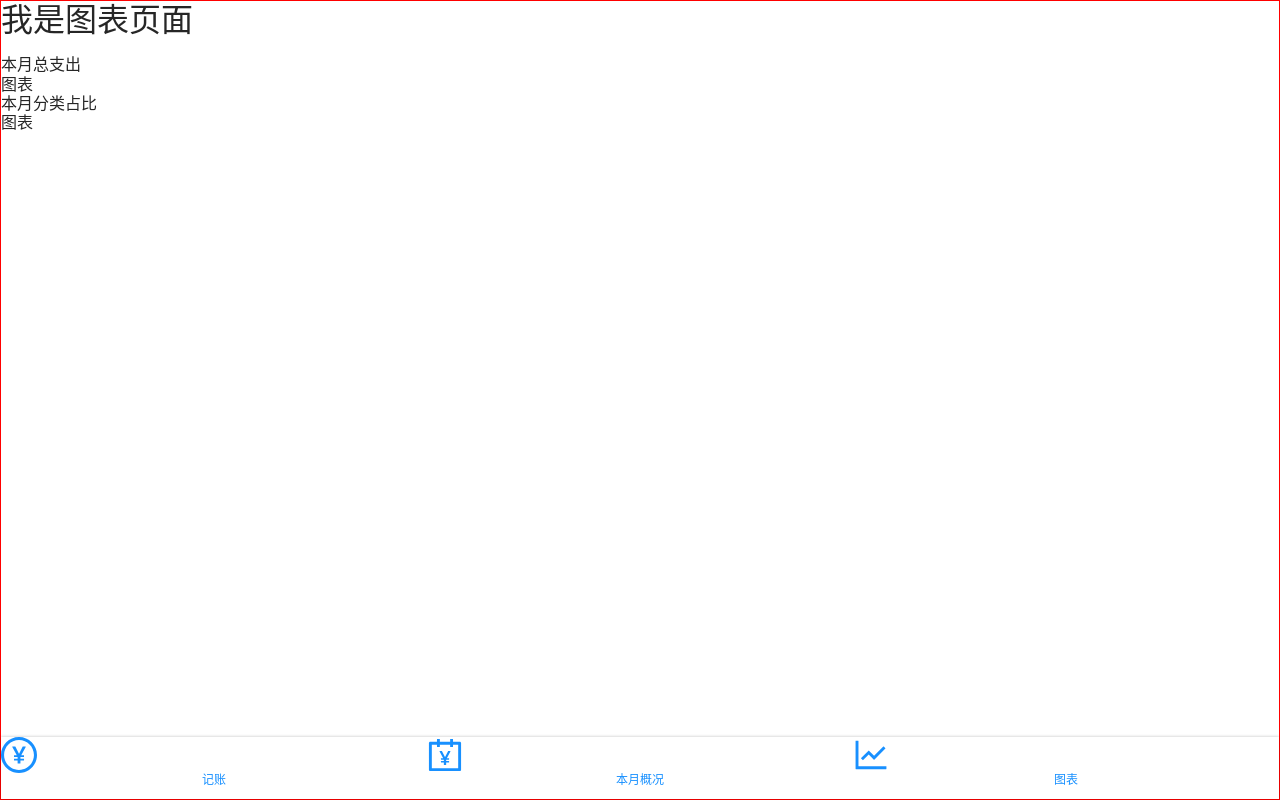
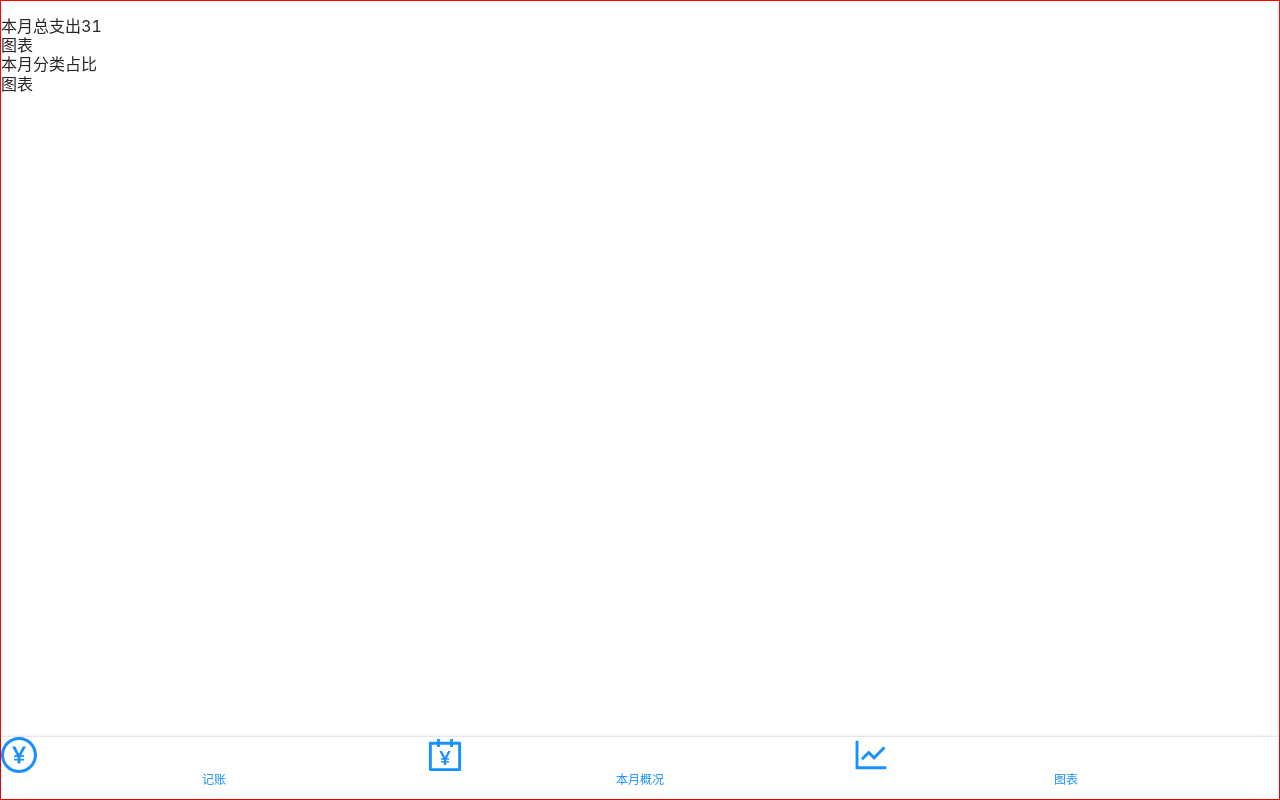
Before and after one commit to youknowHRT/bookkeeping, a React (Create React App) app: page /#/charts in a window 1280 px wide. Built offline with nearby package versions, Linux system fonts and the light colour scheme.

Commit message:
计算每日总支出

```diff
--- a/src/components/tagList.js
+++ b/src/components/tagList.js
@@ -1,6 +1,7 @@
 import Icon from './icon'
 import {useHistory} from 'react-router-dom'
 import styled from 'styled-components'
+
 const TagListWrap=styled.div`
   display:flex;
   flex-wrap:wrap;
--- a/src/pages/charts.js
+++ b/src/pages/charts.js
@@ -1,12 +1,70 @@
 import React from 'react'
+import dayjs from 'dayjs'
+import Datahelper from '../store/datahelper'
+import {dateFormatter} from '../store/dateFormatter'
+
 
 export default function Charts(){
+  let db = new Datahelper('accountBook')
+  const localList =db.readData()
+  const monthLastDay=dayjs().daysInMonth()
+  const {year}=dateFormatter()
+  const {month}=dateFormatter()
+  // 接下来要获取每日花费
+  const filterLocalList=localList.filter(item=>{
+    let createYear=dayjs(item.createAt).format('YYYY')
+    let createMonth=dayjs(item.createAt).format('MM')
+    return createYear===year && createMonth===month
+  })
+  const expenseList=filterLocalList.filter(item=>{//月度支出
+    return item.moneyType==="-"
+  })
+  console.log("🚀 ~ file: charts.js ~ line 23 ~ Charts ~ expenseList", expenseList)
+  const incomeList=filterLocalList.filter(item=>{//月收入
+    return item.moneyType==="+"
+  })
+  const totalAccount=()=>{//支出和花费的月度总额
+    let expense=0
+    let income=0
+    for(let i=0;i<expenseList.length;i++){
+      expense+=parseFloat(expenseList[i].amount)
+    }
+    for(let i=0;i<incomeList.length;i++){
+      income+=parseFloat(incomeList[i].amount)
+    }
+    return {expense,income}
+  }
+  const arrAccount=()=>{
+    const expenseArr=[]
+    const incomeArr=[]
+    const dayOfMonthX=[]
+    for(let i=0;i<monthLastDay;i++){//初始化
+      expenseArr[i]=0
+      incomeArr[i]=0
+      dayOfMonthX[i]=i+1
+    }
+    console.log('expenseArr',expenseArr);
+    for(let i=0;i<monthLastDay;i++){//遍历每天的总支出
+      let eachDayCost=expenseList
+      .filter(item=>{
+        return parseInt(dayjs(item.createAt).format('DD'))===i
+      })
+      .map(item=>parseInt(item.amount))
+      .reduce((i,j)=>{return i+j},0)
+
+      expenseArr[i]=eachDayCost
+    }
+    return {expenseArr,incomeArr,dayOfMonthX}
+  }
+  console.log("🚀 ~ file: charts.js ~ line 53 ~ arrAccount ~ arrAccount", arrAccount())
+
+
   return <div>
     <h1>
-      我是图表页面
+      {/* 我是图表页面{filterLocalList} */}
     </h1>
     <div>
-      <span>本月总支出</span>
+      <span>本月总支出{monthLastDay}</span>
       <div>图表</div>
     </div>
     <div>
--- /dev/null
+++ b/src/store/dateFormatter.js
@@ -0,0 +1,9 @@
+import dayjs from 'dayjs'
+const dateFormatter =()=>{
+  const time= new Date().toISOString()
+  const year =dayjs(time).format('YYYY')
+  const month =dayjs(time).format('MM')
+  const day =dayjs(time).format('DD')
+  return {year,month,day}
+}
+export {dateFormatter}
```
Also changed, not shown: 1 other file (tests, documents, lock files or other folders).
